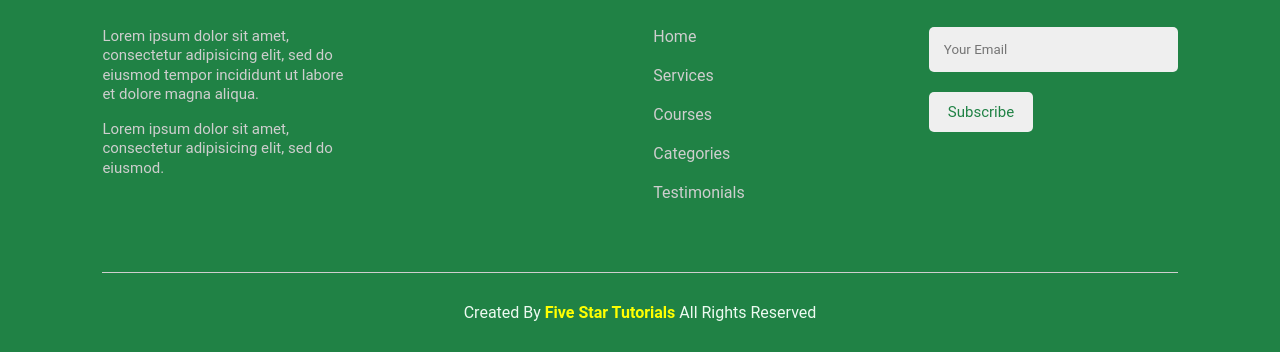
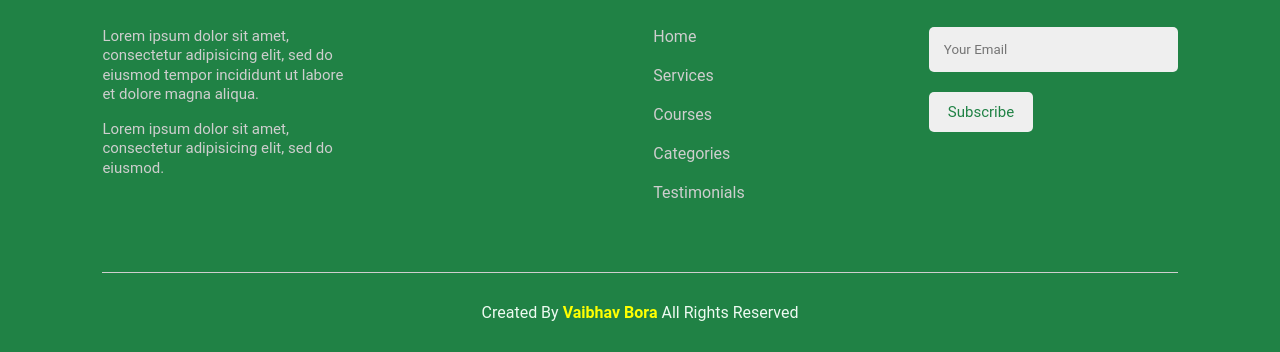
Before and after one commit to VaibhavBora-28/project3.vaibhav, a plain HTML site: page index.html in a window 1280 px wide. Shown: the part 4497-4849 px from the top of the page. Drawn offline with nearby package versions, Linux system fonts and the light colour scheme.

Commit message:
Update index.html

```diff
--- a/index.html
+++ b/index.html
@@ -529,7 +529,7 @@
 	</div>
 	<!--   === Footer Contents Ends ===   -->
 	<div class="copy-rights">
-		<p>Created By <b>Five Star Tutorials</b> All Rights Reserved</p>
+		<p>Created By <b>Vaibhav Bora</b> All Rights Reserved</p>
 	</div>
 
 </section>
```
